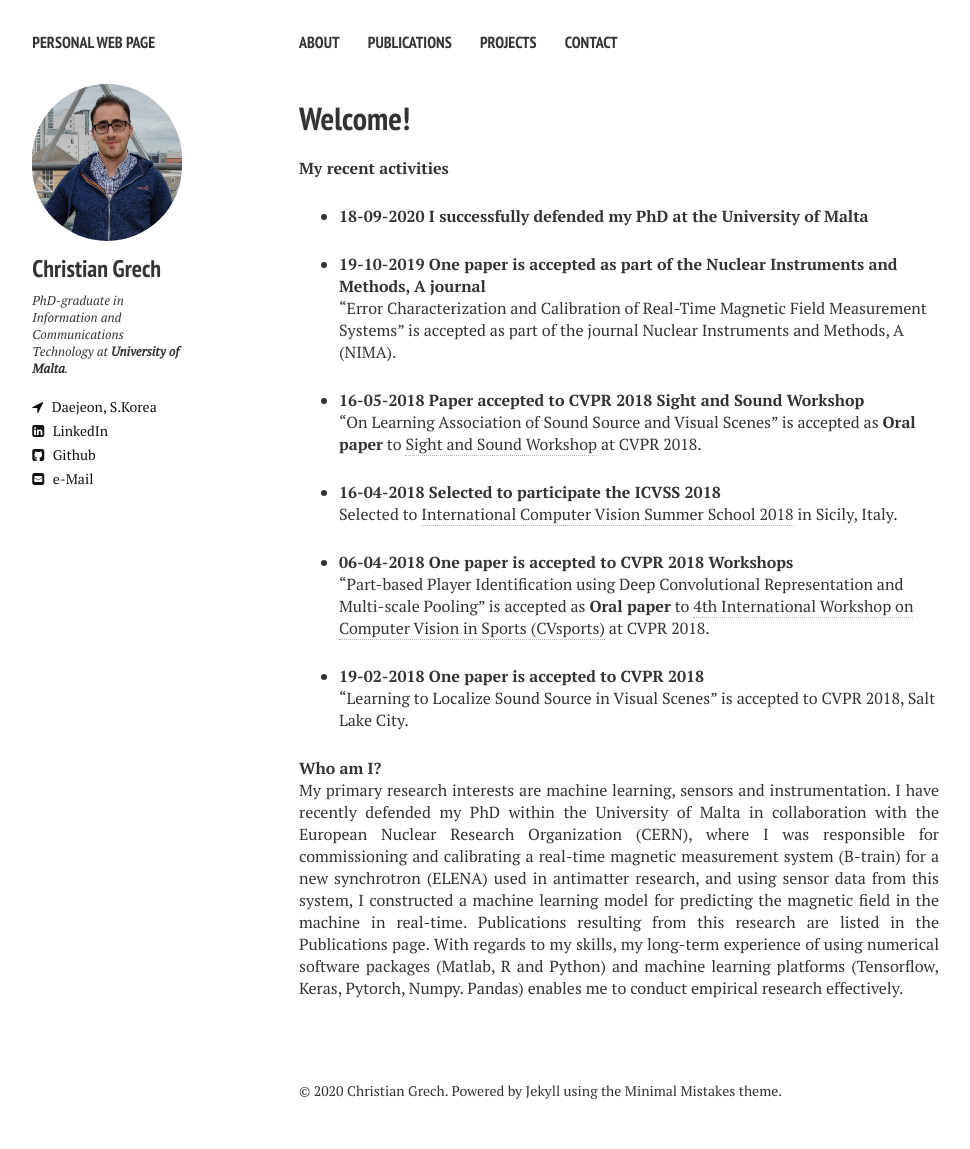
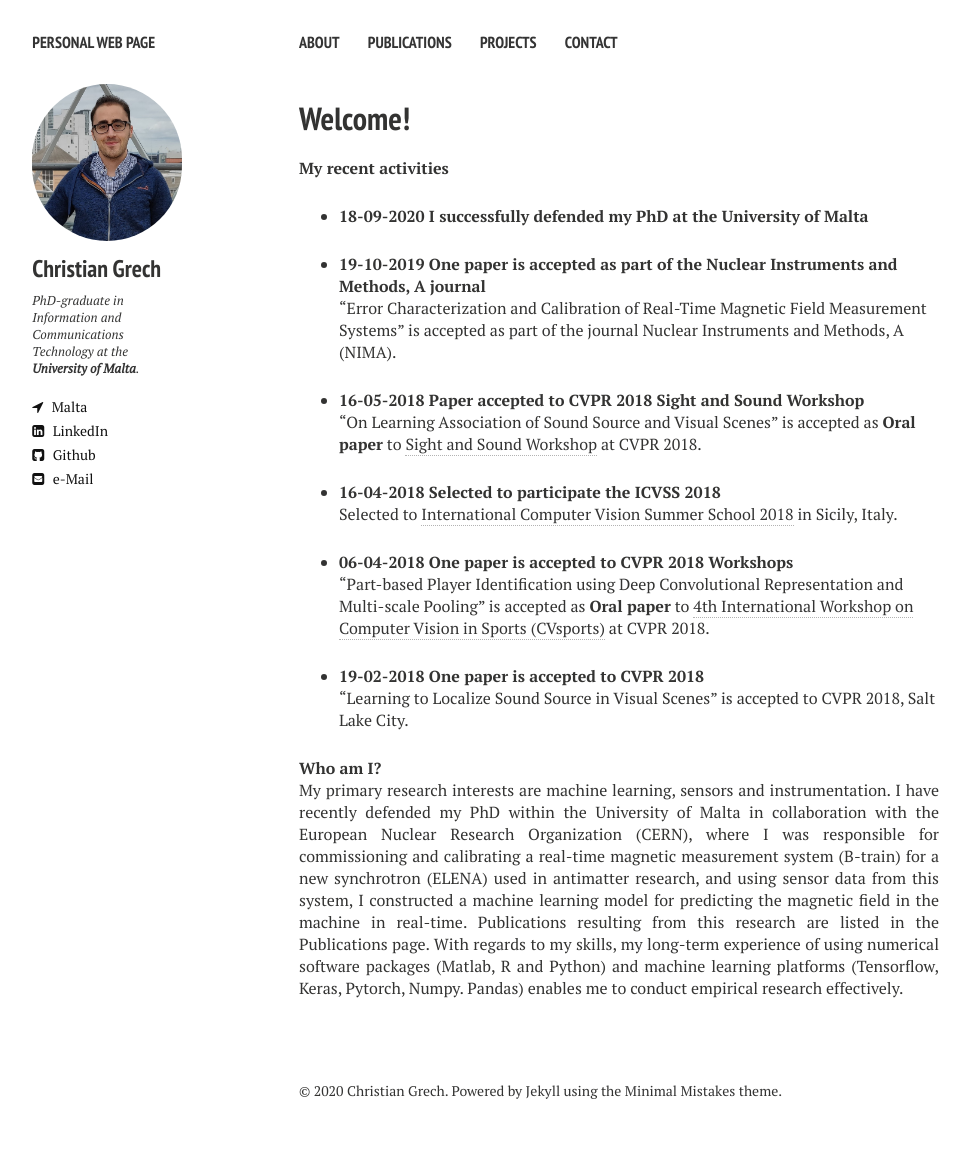
Before and after one commit to cgre23/cgre23.github.io, a Jekyll site: the page built from index.md, in a window 1280 px wide. Shown: the whole page, without its empty margins (21-991 px from the left). Built offline with Jekyll 4.4.1, drawn with Linux system fonts in a browser that asks for light colours; nearby versions of some CDN libraries.

Commit message:
update front page

```diff
--- a/_config.yml
+++ b/_config.yml
@@ -7,7 +7,7 @@ url:              //cgre23.github.io
 owner:
   name:           Christian Grech
   avatar:         img12.jpg
-  bio:            PhD-graduate in Information and Communications Technology at <a href="http://um.edu.mt"><b>University of Malta</b>.
+  bio:            PhD-graduate in Information and Communications Technology at the <a href="http://um.edu.mt"><b>University of Malta</b>.
   location:       Malta
   email:          chrisgre23@gmail.com
 
--- a/_includes/_author-bio.html
+++ b/_includes/_author-bio.html
@@ -7,7 +7,7 @@
 {% endif %}
 <h3>{{ site.owner.name }}</h3>
 <p>{{ site.owner.bio }}</p>
-{% if site.owner.location %}<a href=https://en.wikipedia.org/wiki/Malta" class="author-social" target="_blank"><i class="fa fa-location-arrow"></i> Daejeon, S.Korea</a>{% endif %}
+{% if site.owner.location %}<a href=https://en.wikipedia.org/wiki/Malta" class="author-social" target="_blank"><i class="fa fa-location-arrow"></i> Malta</a>{% endif %}
 {% if site.owner.twitter %}<a href="http://twitter.com/{{ site.owner.twitter }}" class="author-social" target="_blank"><i class="fa fa-twitter-square"></i> Twitter</a>{% endif %}
 {% if site.owner.google_scholar %}<a href="http://scholar.google.es/citations?user={{ site.owner.google_scholar }}" class="author-social" target="_blank"><i class="ai ai-google-scholar-square"></i>&nbsp; G. Scholar</a>{% endif %}
 {% if site.owner.facebook %}<a href="http://facebook.com/{{ site.owner.facebook }}" class="author-social" target="_blank"><i class="fa fa-facebook-square"></i> Facebook</a>{% endif %}
```
